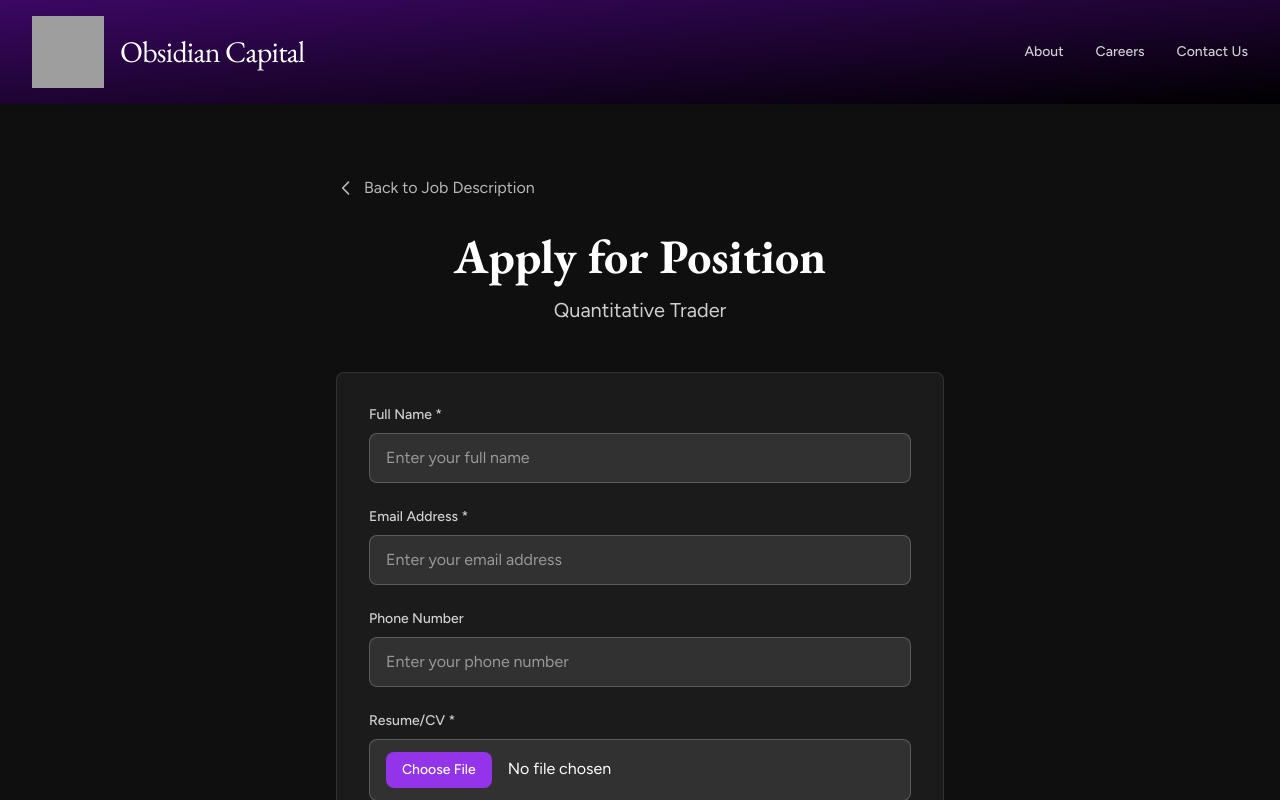
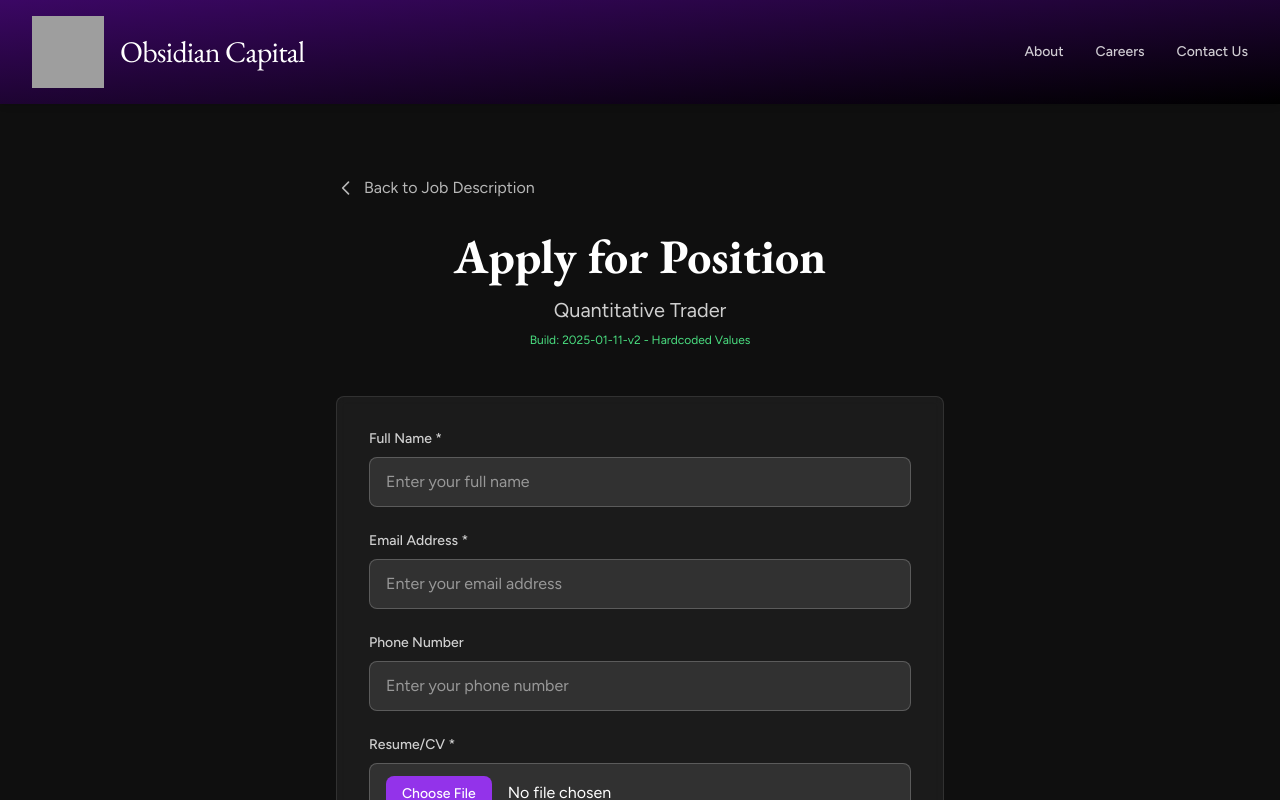
Before and after one commit to adiobscap/adiobscap.github.io, a Next.js app: page /careers/quantitative-trader/apply in a window 1280 px wide. Shown: the top 800 px of the page. Built offline with nearby package versions, Linux system fonts and the light colour scheme; grey boxes are pictures that could not be loaded.

Commit message:
Add production debugging for environment variables

```diff
--- a/next.config.ts
+++ b/next.config.ts
@@ -19,6 +19,9 @@ const nextConfig: NextConfig = {
   images: {
     unoptimized: true,
   },
+
+  // Force rebuild - timestamp: 2025-01-11
+  generateBuildId: () => 'build-' + Date.now(),
 };
 
 export default nextConfig;
--- a/src/app/careers/quantitative-trader/apply/page.tsx
+++ b/src/app/careers/quantitative-trader/apply/page.tsx
@@ -96,6 +96,10 @@ export default function QuantitativeTraderApplyPage() {
         <div className="text-center mb-12">
           <h1 className="font-title text-4xl md:text-5xl font-bold mb-4">Apply for Position</h1>
           <p className="text-xl text-white/80">Quantitative Trader</p>
+          {/* Visible rebuild indicator */}
+          <div className="text-xs text-green-400 mt-2">
+            Build: 2025-01-11-v2 - Hardcoded Values
+          </div>
         </div>
 
         {/* Application Form */}
```
